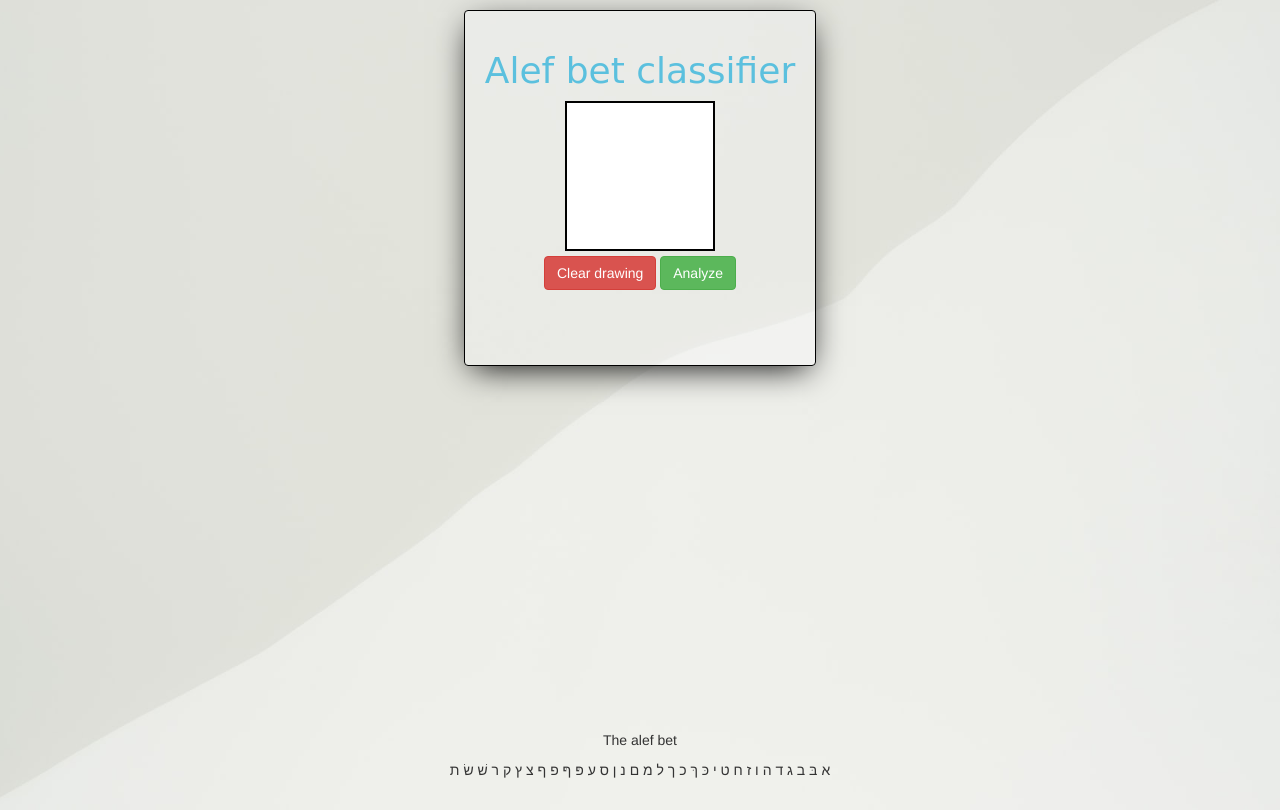
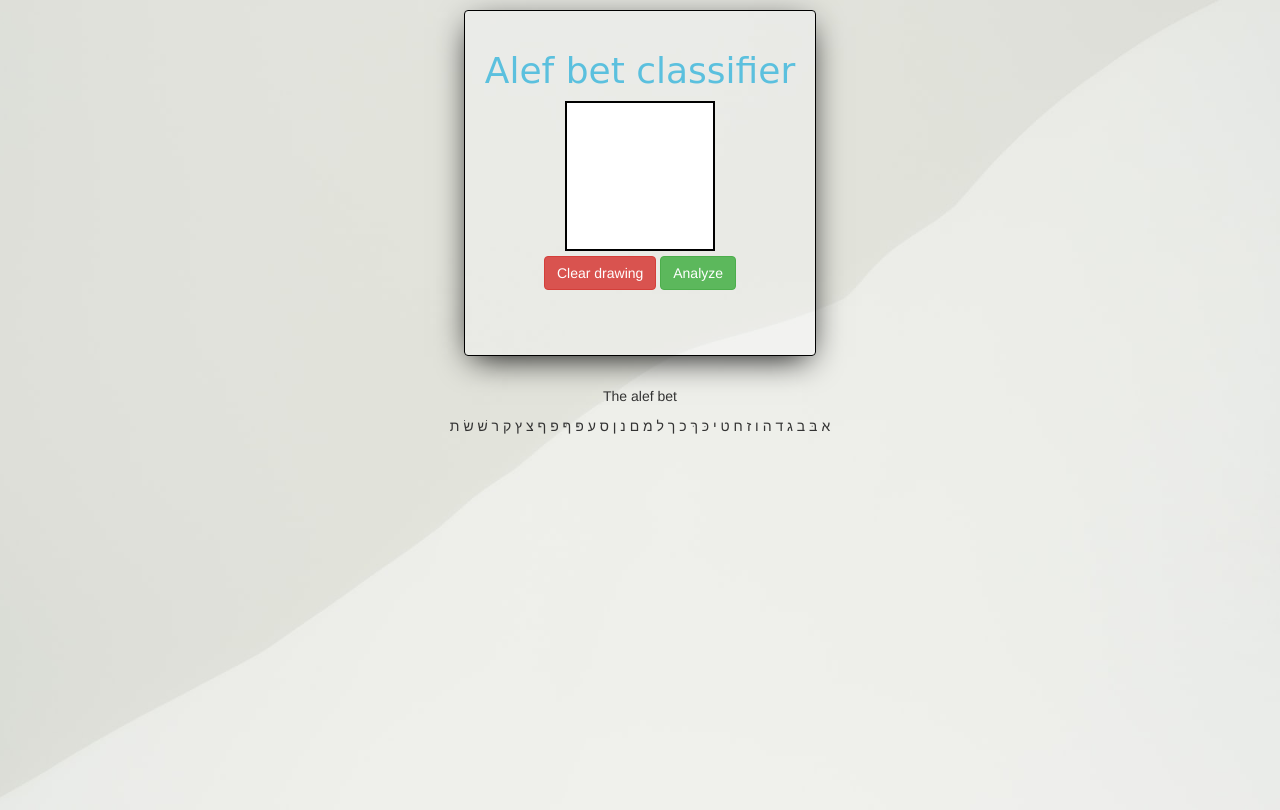
Before and after one commit to NickT5/hebrew-letters-clf, a Flask app: page / in a window 1280 px wide. Run offline with Flask 2, Linux system fonts and the light colour scheme; some libraries are stand-ins or nearby versions; some web fonts are replaced.

Commit message:
Edit footer css and remove unused css.

```diff
--- a/src/deployment/static/css/style.css
+++ b/src/deployment/static/css/style.css
@@ -5,15 +5,12 @@
 body{
     width: 100%;
     height: 100vh;
-    /*background-image: url('https://source.unsplash.com/BtbjCFUvBXs/1920x1080');*/
     background-image: url('../img/unsplash-BtbjCFUvBXs.jpg');
-    /*background-image: url('https://source.unsplash.com/V2OyJtFqEtY/1920x1080');*/
     background-size: cover;
     background-position: center;
     background-repeat: no-repeat;
     z-index: -1;
 }
-
 
 .my-center{
     display: table;
@@ -21,27 +18,12 @@ body{
 }
 
 .overlay{
-    padding: 20px;
+    padding: 20px 20px 10px; /*top right bottom left*/
     border: 1px solid black;
     border-radius: 4px;
     box-shadow: 0px 9px 32px -8px black;
     background-color: rgba(250, 250, 255, 0.3);
 }
-
-/*
-#app{
-    text-align: center;
-    position: absolute;
-    top: 45%;
-    left: 50%;
-    transform: translate(-50%, -50%);
-
-    padding: 15px 115px 65px;
-   /* border: 1px solid black;
-    border-radius: 4px;
-    box-shadow: 0px 9px 32px -8px black;
-    background-color: rgba(250, 250, 255, 0.3);*/
-/*}*/
 
 #title{
     font-family: 'Merienda One', cursive;
@@ -51,12 +33,7 @@ body{
 #title a{
     text-decoration: none;
 }
-/*
-#app input{
-    width: 100%;
-    margin-bottom: 2px;
-}
-*/
+
 #canvas{
     width: 150px;
     height: 150px;
@@ -66,7 +43,7 @@ body{
 }
 
 .img-area{
-    max-width: 100%; height: auto;
+    /*max-width: 100%; height: auto;
     /*margin: 10px;*/
     /*border: 0;
     outline: none;
@@ -84,9 +61,9 @@ body{
 }
 
 footer{
-    position: absolute;
+    position: relative;
     bottom: 0;
     width: 100%;
     text-align: center;
-    margin-bottom: 10px;
+    margin-top: 30px;
 }
```
